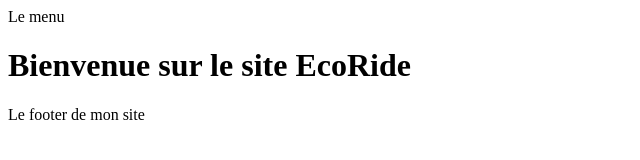
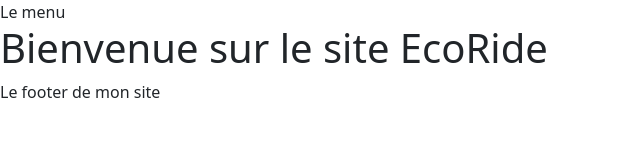
Before and after one commit to Keiloji/ProjetEcoRideFront, a website with bundled scripts: page index.html in a window 1280 px wide. Shown: the whole page, without its empty margins (0-640 px from the left). Built offline with nearby package versions, Linux system fonts and the light colour scheme; files whose address does not match are found by name.

Commit message:
Install Bootstrap

```diff
--- a/index.html
+++ b/index.html
@@ -3,6 +3,10 @@
 <head>
     <meta charset="UTF-8">
     <meta name="viewport" content="width=device-width, initial-scale=1.0">
+
+    <link rel="stylesheet" href="node_modules/bootstrap/dist/css/bootstrap.min.css">
+    <link rel="stylesheet" href="node_modules/bootstrap-icons/font/bootstrap-icons.css">
+
     <title>Document</title>
 </head>
 <body>
@@ -15,5 +19,6 @@
 <footer> Le footer de mon site </footer>
 
 <script type="module" src="Router/router.js"></script>
+<script src="node_modules/bootstrap/dist/js/bootstrap.bundle.min.js"></script>
 </body>
 </html>
```
Also changed, not shown: package.json (added, +16 -0 lines), 2 other files.
